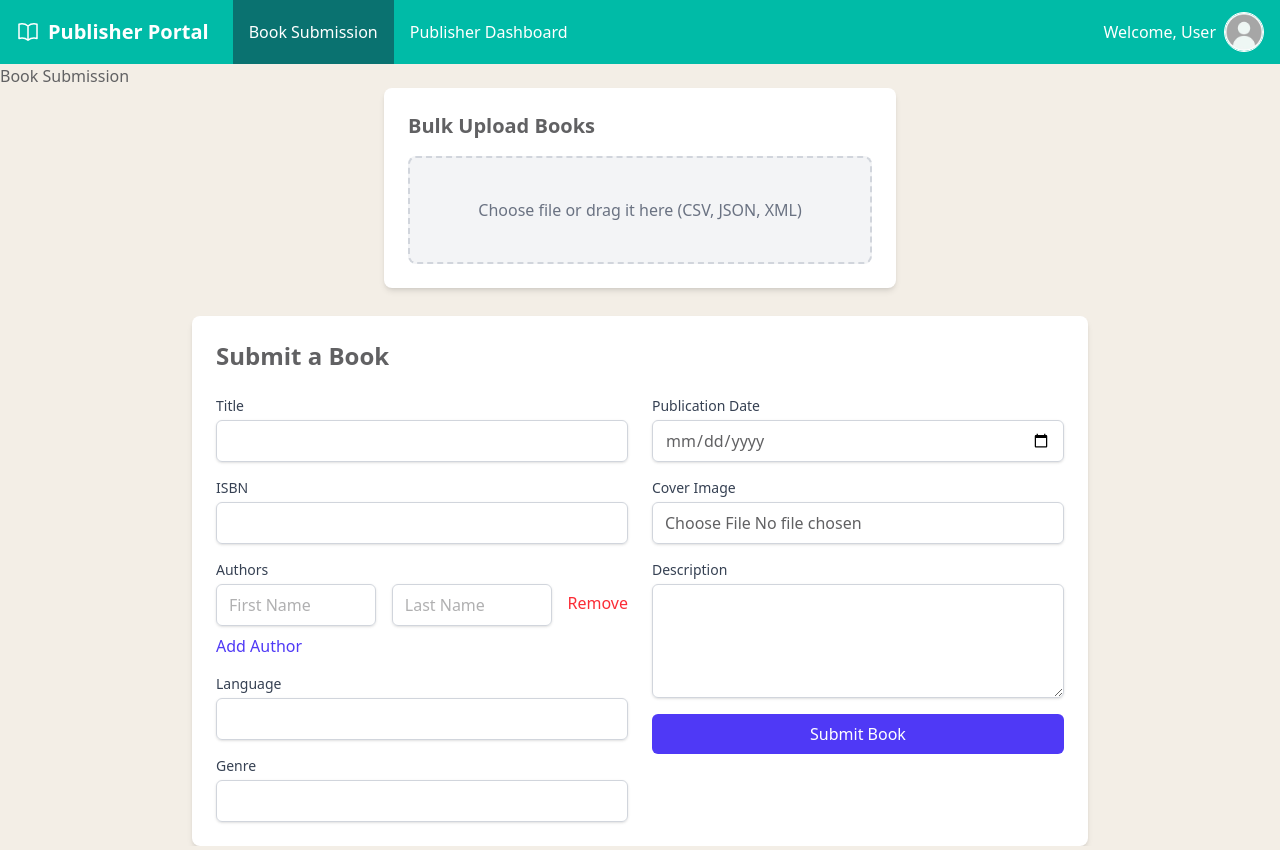
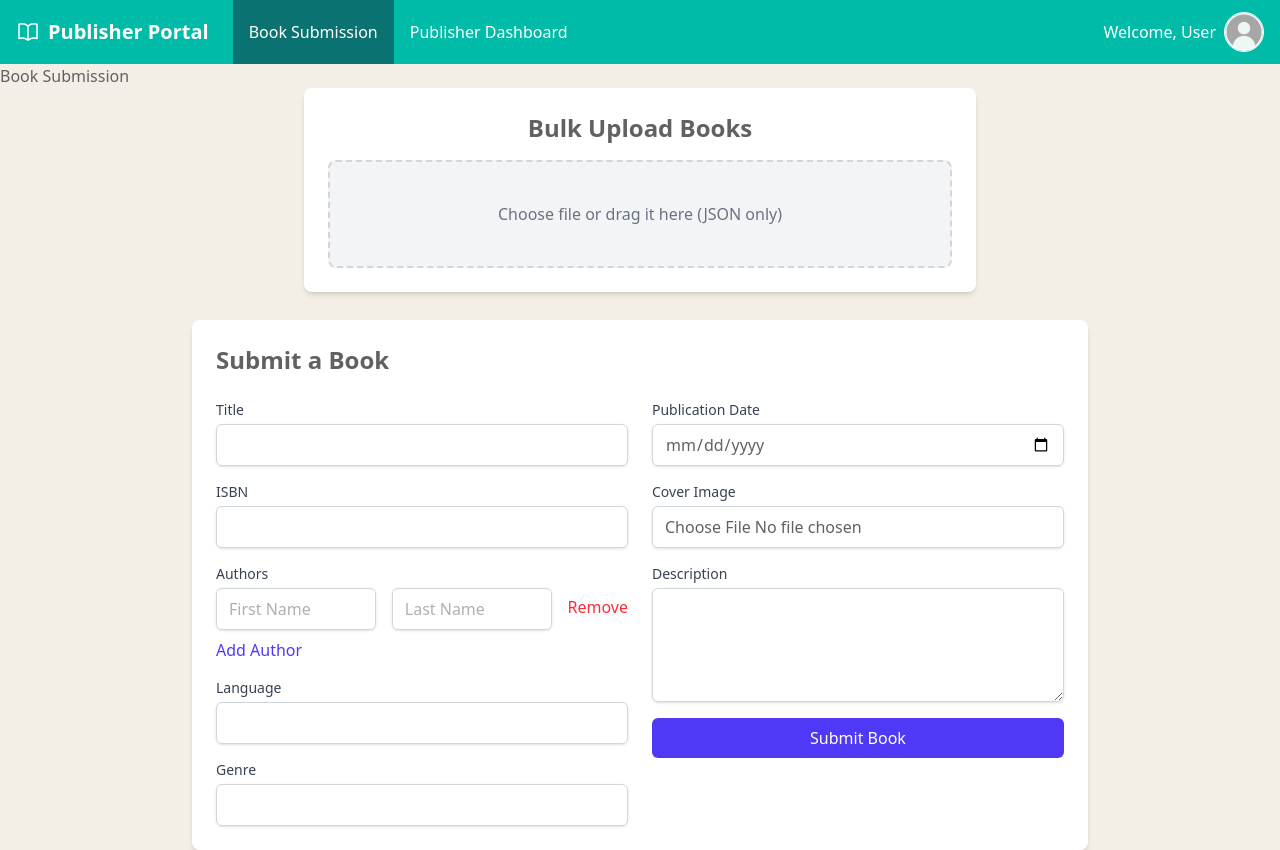
Before and after one commit to LoopLitSync/PublisherPortalFrontend, a React (Vite) app: page /book-submission in a window 1280 px wide. Built offline with nearby package versions, Linux system fonts and the light colour scheme.

Commit message:
FEAT: add bulk upload validation and preview

```diff
--- a/src/components/BoobBulkUpload.tsx
+++ b/src/components/BoobBulkUpload.tsx
@@ -1,40 +1,104 @@
 import { useCallback, useState } from "react";
 import { useDropzone } from "react-dropzone";
+import { Book } from "../models/Book";
 
 const BookBulkUpload = () => {
   const [selectedFile, setSelectedFile] = useState<File | null>(null);
+  const [previewData, setPreviewData] = useState<Book[]>([]);
+  const [validationErrors, setValidationErrors] = useState<string[]>([]);
 
-  const acceptedFormats = {
-    "text/csv": [".csv"],
-    "application/json": [".json"],
-    "application/xml": [".xml", ".xaml"]
+  const validateBooks = (books: Book[]) => {
+    const errors: string[] = [];
+    const isbnSet = new Set();
+
+    //Validering, kan legge til mer etterhvert
+    books.forEach((book, index) => {
+      if (!book.isbn) errors.push(`Row ${index + 1}: Missing ISBN`);
+      if (!book.title) errors.push(`Row ${index + 1}: Missing Title`);
+      if (!book.publicationDate) errors.push(`Row ${index + 1}: Missing Publication Date`);
+      if (book.isbn && !/^\d{3}-\d{10}$/.test(book.isbn)) {
+        errors.push(`Row ${index + 1}: Invalid ISBN format (Expected: 978-XXXXXXXXXX)`);
+      }
+      if (isbnSet.has(book.isbn)) {
+        errors.push(`Row ${index + 1}: Duplicate ISBN detected`);
+      } else {
+        isbnSet.add(book.isbn);
+      }
+    });
+
+    setValidationErrors(errors);
+  };
+
+  // går gjennom fila kun json
+  const processFile = (file: File) => {
+    const reader = new FileReader();
+    reader.onload = (event) => {
+      if (!event.target?.result) return;
+      const jsonData = JSON.parse(event.target.result as string);
+      const parsedData = Array.isArray(jsonData) ? jsonData : [jsonData];
+      setPreviewData(parsedData.slice(0, 5));  // viser kun 5 bøker fra rapport, vet ikke om vi vil vise bøker her eller om det bare skal være i rapporten
+      validateBooks(parsedData);
+    };
+    reader.readAsText(file);
   };
 
   const onDrop = useCallback((acceptedFiles: File[]) => {
     if (acceptedFiles.length > 0) {
       setSelectedFile(acceptedFiles[0]);
+      processFile(acceptedFiles[0]);
     }
   }, []);
 
   const { getRootProps, getInputProps } = useDropzone({
     onDrop,
-    accept: acceptedFormats
+    accept: { "application/json": [".json"] }
   });
 
   return (
-    <div className="max-w-lg mx-auto p-6 bg-white rounded-lg shadow-md">
-      <h2 className="text-xl font-semibold mb-4">Bulk Upload Books</h2>
-      <div
-        {...getRootProps()}
-        className="border-2 border-dashed border-gray-300 bg-gray-100 text-gray-500 text-center py-10 rounded-lg cursor-pointer"
-      >
+    <div className="max-w-2xl mx-auto p-6 bg-white rounded-lg shadow-md">
+      <h2 className="text-2xl font-semibold mb-4 text-center">Bulk Upload Books</h2>
+      <div {...getRootProps()} className="border-2 border-dashed border-gray-300 bg-gray-100 text-gray-500 text-center py-10 rounded-lg cursor-pointer">
         <input {...getInputProps()} />
-        {selectedFile ? (
-          <p>Selected file: {selectedFile.name}</p>
-        ) : (
-          <p>Choose file or drag it here (CSV, JSON, XML)</p>
-        )}
+        <p>{selectedFile ? `Selected file: ${selectedFile.name}` : "Choose file or drag it here (JSON only)"}</p>
       </div>
+      {previewData.length > 0 && (
+        <div className="mt-6">
+          <h3 className="text-xl font-semibold mb-2">Preview</h3>
+          <table className="w-full border-collapse border border-gray-300">
+            <thead>
+              <tr className="bg-purple-500 text-white">
+                <th className="border border-gray-300 px-4 py-2">ISBN</th>
+                <th className="border border-gray-300 px-4 py-2">Title</th>
+                <th className="border border-gray-300 px-4 py-2">Publication Date</th>
+              </tr>
+            </thead>
+            <tbody>
+              {previewData.map((book, index) => (
+                <tr key={index} className="border border-gray-300">
+                  <td className="border border-gray-300 px-4 py-2">{book.isbn}</td>
+                  <td className="border border-gray-300 px-4 py-2">{book.title}</td>
+                  <td className="border border-gray-300 px-4 py-2">{book.publicationDate}</td>
+                </tr>
+              ))}
+            </tbody>
+          </table>
+        </div>
+      )}
+      {validationErrors.length > 0 && (
+        <div className="mt-4 p-4 bg-red-100 borde text-red-700 rounded">
+          <h3 className="font-semibold mb-2">Validation Errors:</h3>
+          <ul className="list-disc pl-5">
+            {validationErrors.map((error, index) => (
+              <li key={index}>{error}</li>
+            ))}
+          </ul>
+        </div>
+      )}
+      {validationErrors.length === 0 && previewData.length > 0 && (
+        <button className="mt-4 bg-green-500 text-white px-4 py-2 rounded hover:bg-green-600">
+          Submit Books
+        </button>
+      )}
     </div>
   );
 };
```
